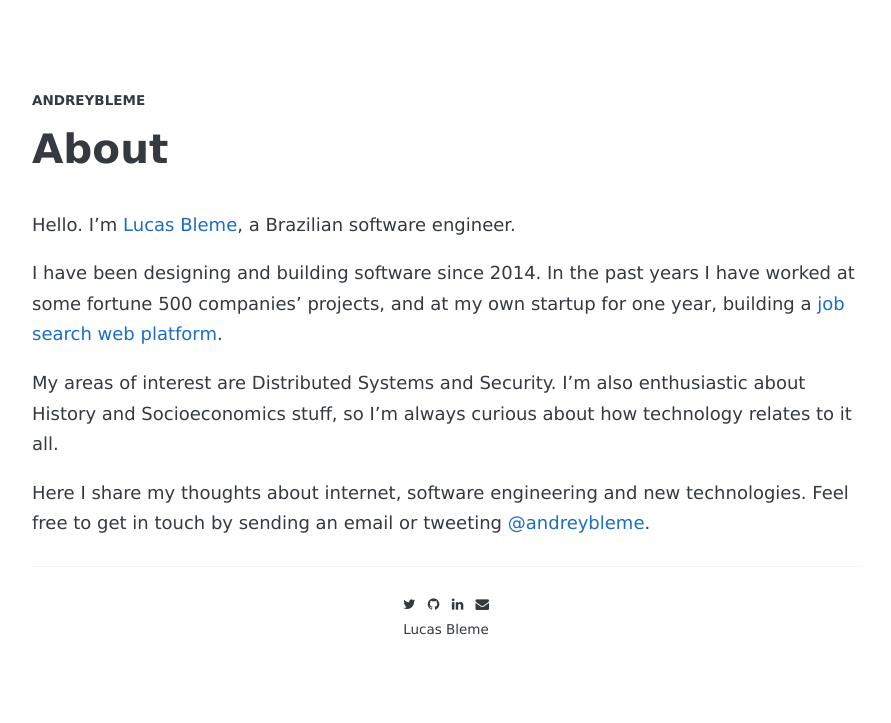
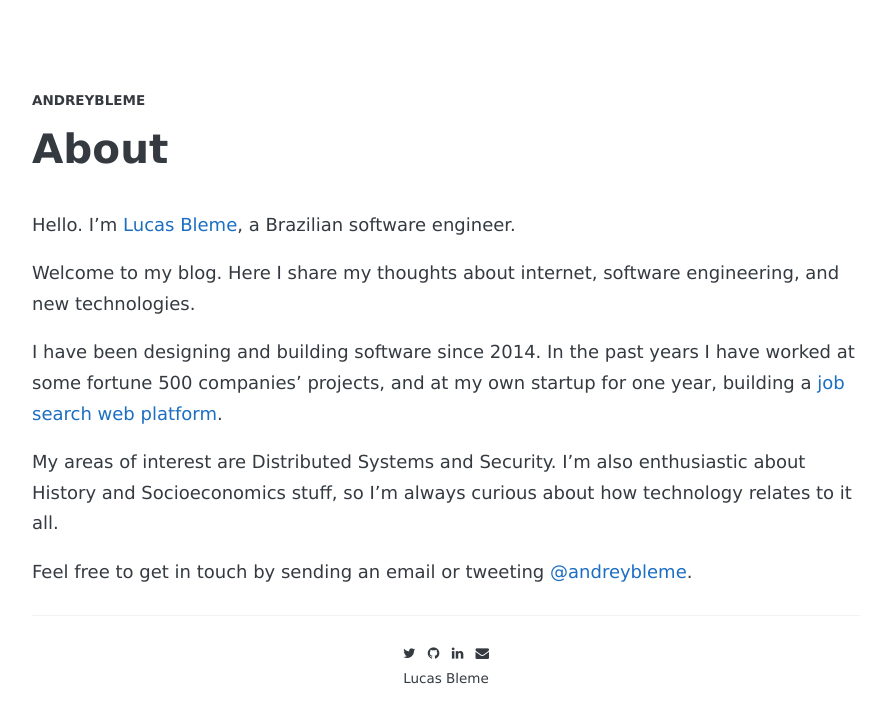
Before and after one commit to andreybleme/andreybleme.github.io, a Jekyll site: the page built from about.md, in a window 1280 px wide. Shown: the top 723 px of the page, without its empty margins (194-1085 px from the left). Built offline with Jekyll 4.4.1, drawn with Linux system fonts in a browser that asks for light colours; nearby versions of some CDN libraries; some web fonts are replaced.

Commit message:
Change about section

```diff
--- a/about.md
+++ b/about.md
@@ -5,8 +5,10 @@ permalink: /about/
 
 Hello. I'm [Lucas Bleme](https://www.linkedin.com/in/andreybleme/), a Brazilian software engineer.
 
+Welcome to my blog. Here I share my thoughts about internet, software engineering, and new technologies.
+
 I have been designing and building software since 2014. In the past years I have worked at some fortune 500 companies' projects, and at my own startup for one year, building a [job search web platform](https://vulpi.com.br/).
 
 My areas of interest are Distributed Systems and Security. I'm also enthusiastic about History and Socioeconomics stuff, so I'm always curious about how technology relates to it all.
 
-Here I share my thoughts about internet, software engineering and new technologies. Feel free to get in touch by sending an email or tweeting [@andreybleme](https://twitter.com/andreybleme).
+Feel free to get in touch by sending an email or tweeting [@andreybleme](https://twitter.com/andreybleme).
```
